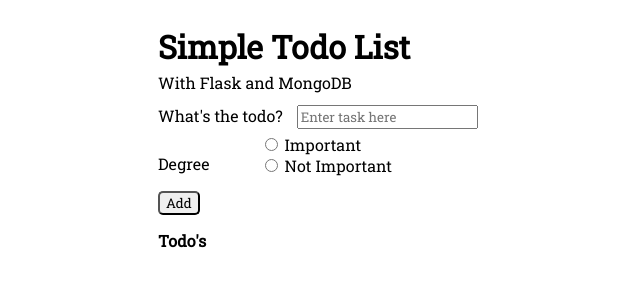
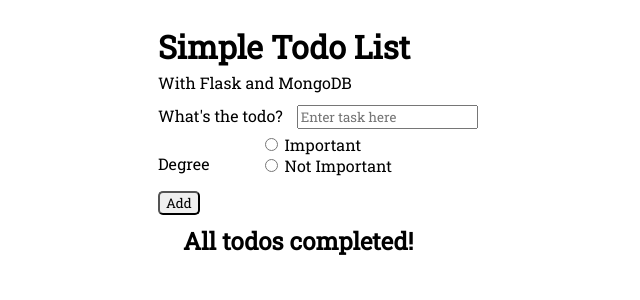
Before and after one commit to amathew19/todoFlaskApp, a Flask app: page / in a window 1280 px wide. Shown: the top 300 px of the page, without its empty margins (0-640 px from the left). Run offline with Flask 3, Linux system fonts and the light colour scheme; data that the repository does not hold is empty.

Commit message:
Minor changes

```diff
--- a/app.py
+++ b/app.py
@@ -19,7 +19,9 @@ def main():
         return redirect(url_for('main'))
 
     all_todos=todos.find()
-    return render_template('index.html', todos=all_todos)
+    todos_count = todos.count_documents({})
+
+    return render_template('index.html', todos=all_todos, todos_count=todos_count)
 
 @app.post('/<id>/delete')
 def delete(id):
--- a/templates/index.html
+++ b/templates/index.html
@@ -30,9 +30,10 @@
             margin-bottom: 12px;
         }
 
-        h4 {
-            margin-top: 25px;
-            margin-bottom: 0;
+        h3 {
+            margin-bottom: 5px;
+            margin-right: 30px;
+            padding-right: 35px;
         }
 
         form {
@@ -57,7 +58,7 @@
             width: fit-content;
             text-align: center;
             border-radius: 5px;
-            margin-bottom: 15px;
+            margin-bottom: 25px;
         }
 
         button:active {
@@ -125,16 +126,19 @@
                     </div>
 
                     <div>
-                        <input id="degree-1" name="degree" required type="radio" value="Not_Important"/>
+                        <input id="degree-1" name="degree" required type="radio" value="Not Important"/>
                         <label for="degree-1">Not Important</label>
                     </div>
                 </div>
             </div>
             <button id="taskButton" formmethod="post" type="submit">Add</button>
         </form>
-        <h4>Todo's</h4>
         <div class="todoList">
            <ul>
+                {% if todos_count == 0 %}
+                    <h2>All todos completed!</h2>
+                {% else %}
+                    <h2>Todo's</h2>
                     {% for todo in todos %}
                         <div class="todoItem">
                             <li>{{ todo['content'] }} <i>({{ todo['degree']}})</i></li>
@@ -143,6 +147,7 @@
                              </form>
                         </div>
                     {% endfor %}
+                {% endif %}
             </ul>
         </div>
     </div>
```
Lines whose indentation alone changed are shown as unchanged.
